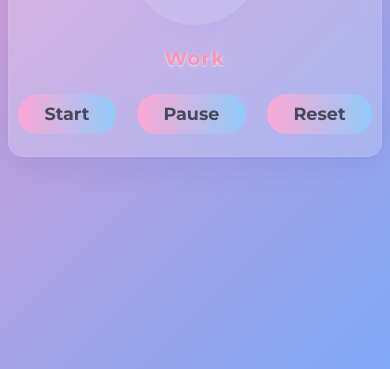
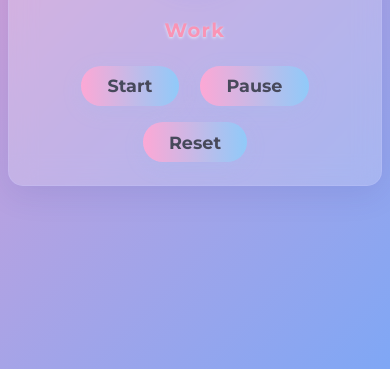
Before and after one commit to SimpleCode-88/Code, a plain HTML site: page index.html in a window 390 px wide. Shown: the part 475-844 px from the top of the page. Drawn offline with Linux system fonts and the light colour scheme.

Commit message:
Update styles.css to improve layout and responsiveness

```diff
--- a/styles.css
+++ b/styles.css
@@ -93,9 +93,12 @@ h1 {
 
 .controls {
   display: flex;
-  place-content: center;
+  flex-wrap: wrap;
+  justify-content: center;
   gap: 1rem;
+  padding: 0 0.5rem; /* Add horizontal padding */
   width: 100%;
+  box-sizing: border-box;
 }
 
 button {
```
